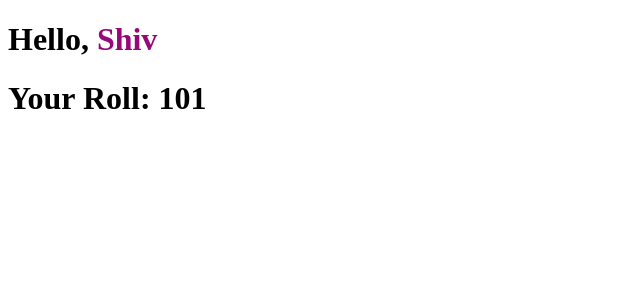
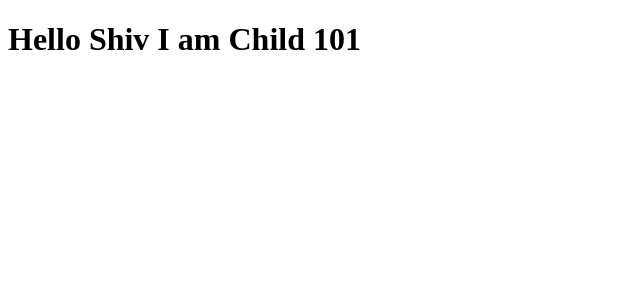
Before and after one commit to shivshaktisahoo/React-JS, a React (Create React App) app in the folder my-app/: page / in a window 1280 px wide. Shown: the top 300 px of the page, without its empty margins (0-640 px from the left). Built offline with nearby package versions, Linux system fonts and the light colour scheme.

Commit message:
children in JSX

```diff
--- a/my-app/src/Student.js
+++ b/my-app/src/Student.js
@@ -1,31 +1,14 @@
-import React, {Component} from "react";
-import PropTypes from "prop-types";
-import "./App.css"
-// const Student = (props) => {
-//     return(
-//         <div>
-//             <h1>Hello, <span>{props.name}</span> </h1>
-//             <h1>Your Roll: {props.roll}</h1>
-//         </div>
-//     );
-// }
+import React, { Component } from "react";
 
+// Functional Component
+// const Student = props =>{
+//     return <h1>Hello Shiv {props.children}</h1>
+// };
 
-class Student extends Component{
+class Student extends Component {
     render(){
-        return(
-            <div>
-                <h1>Hello, <span>{this.props.name}</span> </h1>
-                <h1>Your Roll: {this.props.roll}</h1>
-            </div>
-        );
+        return <h1>Hello Shiv {this.props.children}</h1>;
     }
 }
-Student.propTypes = {
-    name : PropTypes.string.isRequired
-};
-Student.defaultProps = {
-    name : "Anonymous User"
-};
 
 export default Student;
--- a/my-app/src/index.js
+++ b/my-app/src/index.js
@@ -1,6 +1,6 @@
 import React from "react";
-import ReactDOM from "react-dom";
+import ReactDOM  from "react-dom";
 import Student from "./Student";
 
-
-ReactDOM.render(<Student name="Shiv" roll={101} />, document.getElementById("root"));
+// Rendering Component
+ReactDOM.render(<Student>I am Child {100+1}</Student>, document.getElementById("root"));
```
